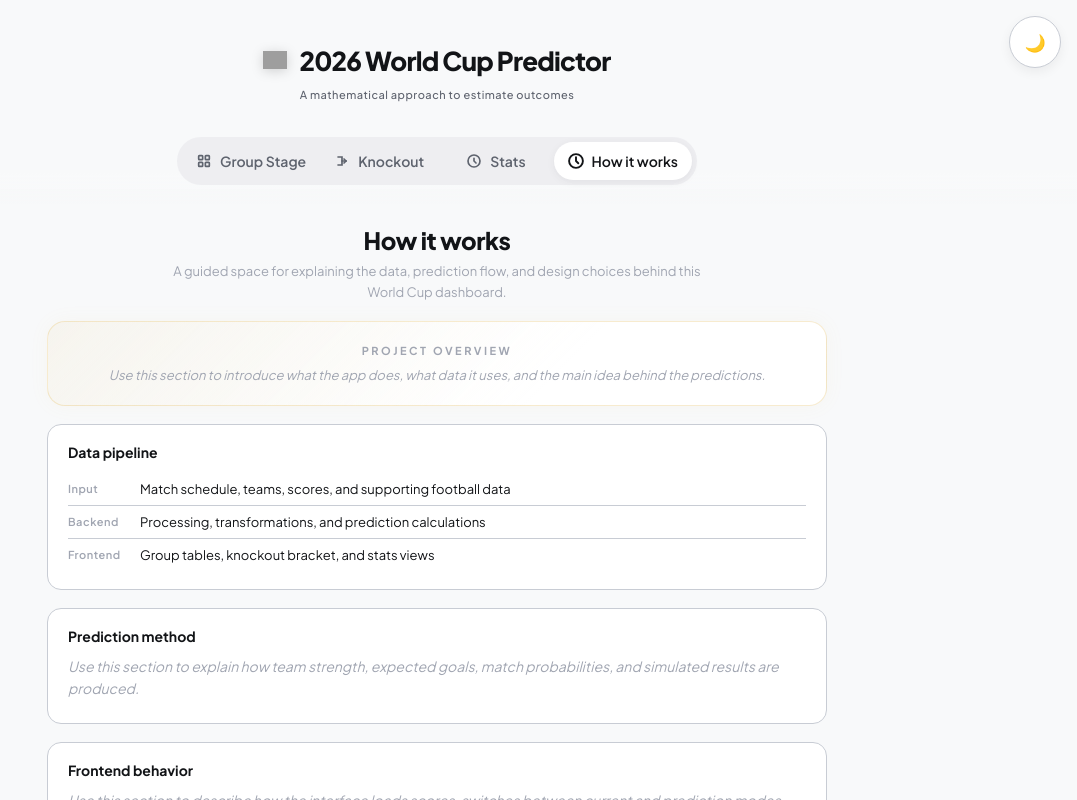
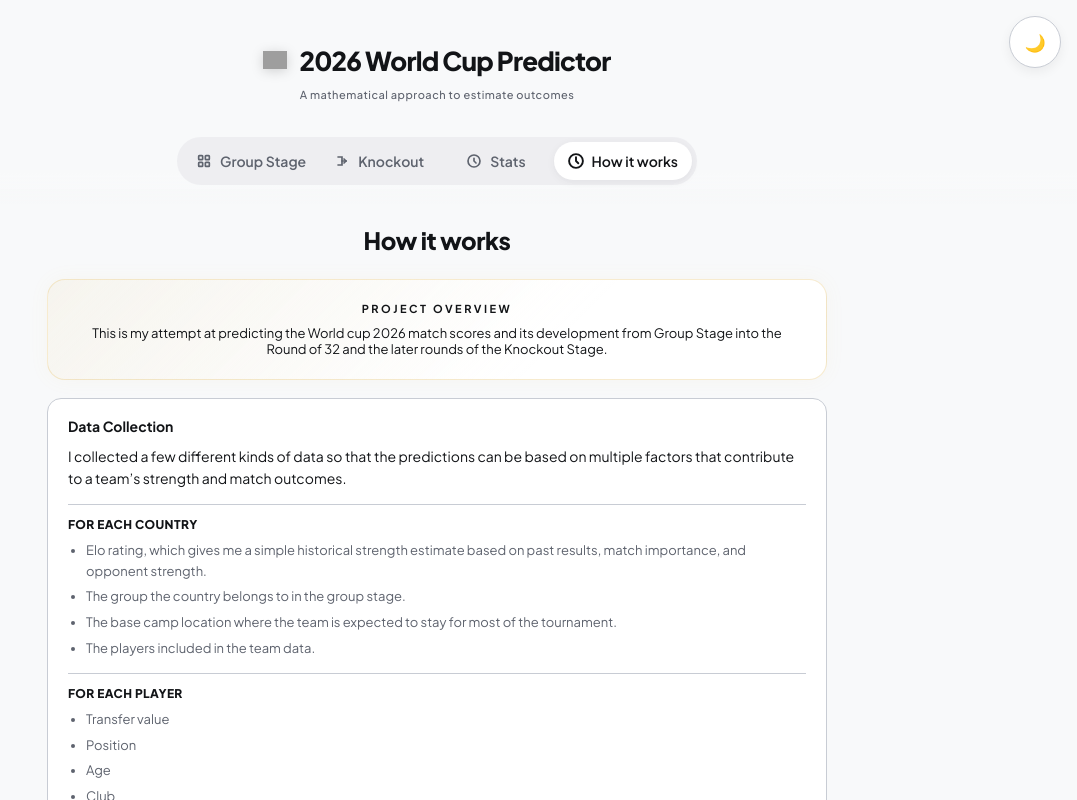
Before and after one commit to learntech0411/WorldCup2026, a React (Vite) app in the folder frontend/: page / in a window 1280 px wide. Both pictures are taken after a click on the button "How it works". Shown: the top 800 px of the page, without its empty margins (203-1280 px from the left). Built offline with nearby package versions, Linux system fonts and the light colour scheme; no server answers; grey boxes are pictures that could not be loaded.

Commit message:
wrote a short explanation of the important steps in my workflow

```diff
--- a/frontend/src/components/HowItWorks.jsx
+++ b/frontend/src/components/HowItWorks.jsx
@@ -1,50 +1,180 @@
 import styles from './HowItWorks.module.css';
+
+const countryData = [
+  'Elo rating, which gives me a simple historical strength estimate based on past results, match importance, and opponent strength.',
+  'The group the country belongs to in the group stage.',
+  'The base camp location where the team is expected to stay for most of the tournament.',
+  'The players included in the team data.',
+];
+
+const playerData = [
+  'Transfer value',
+  'Position',
+  'Age',
+  'Club',
+  'Whether the player is injured or available',
+];
+
+const matchData = [
+  'All 104 World Cup matches',
+  'The teams playing each match',
+  'Match date',
+  'Stadium',
+];
+
+const processingMultipliers = [
+  ['Age Mult', 'Players in different age ranges get adjusted. Experienced players get a small boost while very young players are treated more carefully since their transfer value also includes future potential.'],
+  ['Position Mult', 'Positions are weighted differently because a player’s role changes how much their value should affect the team.'],
+  ['Rank Mult', 'I rank players inside each national team. The top players keep the most weight, while players who are less likely to play get reduced weight.'],
+  ['Synergy Mult', 'Players from the same club get a small boost because they may already understand each other’s movement and style.'],
+];
+
+const matchPowerScoreParts = [
+  ['Base strength', 'This comes from the blended Elo and player utility value of the country.'],
+  ['Home boost', 'Mexico, the United States, and Canada get +100 Elo when they play in their own country.'],
+  ['Rest adjustment', 'I compare how many days each team had since its previous match. The team with less rest loses 15 Elo per missing rest day, while the team with more rest gets the same amount as a boost. If both teams have not played yet, this stays neutral.'],
+  ['Travel penalty', 'I use the Haversine distance to estimate travel. In the group stage, I measure from the team base camp to the match stadium. In the knockout stage, I use the previous knockout stadium if the team already played one; otherwise I use the base camp.'],
+  ['Timezone penalty', 'I subtract 5 Elo for every timezone crossed, and 1 Elo for every 500 km travelled.'],
+];
+
+const predictionSteps = [
+  ['Expected goals', 'I compare both match power scores and convert the difference into expected goals. If one team has a stronger score, its expected goals go up while the opponent’s expected goals go down. I also keep the values inside a reasonable range, so the model does not predict extreme results too easily.'],
+  ['Poisson probabilities', 'With the expected goals, I use a Poisson model to estimate how likely each scoreline is. This gives me probabilities for results like 0-0, 1-0, 2-1, and so on.'],
+  ['Dixon-Coles adjustment', 'I then apply a small Dixon-Coles adjustment, which helps football predictions handle very common low-score results like 0-0, 1-0, 0-1, and 1-1 a bit better.'],
+  ['Final prediction', 'From the scoreline matrix, I pick the most likely exact score and also sum the matrix into win probability for Team A, win probability for Team B, and draw probability.'],
+];
+
+const tournamentPredictionSteps = [
+  ['Group stage', 'I first predict all group matches, then build the group tables from those predicted scores. The table uses points, goal difference, goals scored, Elo, and team name as tie-breakers.'],
+  ['Round of 32', 'The first and second placed teams can be placed directly from the group tables. For third placed teams, I rank all third placed teams, take the best 8, and then out of 495 possible matchups, I find the matching one so each third-place team gets the correct opponent.'],
+  ['Knockout stage', 'After the Round of 32 is filled, I predict one round at a time. Winners move into the next matches, and if a predicted score is tied, the team with the higher winning probability advances. This continues until the final.'],
+];
 
 const HowItWorks = () => {
   return (
     <div className={styles.baselineCard}>
       <div className={styles.baselineHead}>
         <h2>How it works</h2>
-        <p className={styles.baselineSub}>
-          A guided space for explaining the data, prediction flow, and design choices behind this World Cup dashboard.
-        </p>
       </div>
 
       <div className={styles.baselineChampCard}>
         <div className={styles.blChampLabel}>Project overview</div>
         <p className={styles.blPending}>
-          Use this section to introduce what the app does, what data it uses, and the main idea behind the predictions.
+          This is my attempt at predicting the World cup 2026 match scores and its development from Group Stage into the Round of 32 and the later rounds of the Knockout Stage.
         </p>
       </div>
 
-      <div className={styles.blPathCard}>
-        <h3>Data pipeline</h3>
-        <div className={styles.blPathRow}>
-          <span className={styles.blStage}>Input</span>
-          <span className={styles.blMatch}>Match schedule, teams, scores, and supporting football data</span>
+      <div className={styles.blCompareCard}>
+        <h3>Data Collection</h3>
+        <p className={styles.blPending}>
+          I collected a few different kinds of data so that the predictions can be based on multiple factors that contribute to a team’s strength and match outcomes.
+        </p>
+
+        <div className={styles.dataGroup}>
+          <h4>For each country</h4>
+          <ul>
+            {countryData.map((item) => <li key={item}>{item}</li>)}
+          </ul>
         </div>
-        <div className={styles.blPathRow}>
-          <span className={styles.blStage}>Backend</span>
-          <span className={styles.blMatch}>Processing, transformations, and prediction calculations</span>
+
+        <div className={styles.dataGroup}>
+          <h4>For each player</h4>
+          <ul>
+            {playerData.map((item) => <li key={item}>{item}</li>)}
+          </ul>
         </div>
-        <div className={styles.blPathRow}>
-          <span className={styles.blStage}>Frontend</span>
-          <span className={styles.blMatch}>Group tables, knockout bracket, and stats views</span>
+
+        <div className={styles.dataGroup}>
+          <h4>For the tournament schedule</h4>
+          <ul>
+            {matchData.map((item) => <li key={item}>{item}</li>)}
+          </ul>
+        </div>
+
+        <p className={styles.blPending}>
+          For stadiums and base camps, I also used GeoPy to get latitude and longitude, then used those coordinates to calculate the local timezone.
+        </p>
+      </div>
+
+      <div className={styles.blCompareCard}>
+        <h3>Data Processing</h3>
+        <p className={styles.blPending}>
+          The player transfer value is my starting point, but I did not want to use it directly. A player can be expensive without being equally useful for this specific World Cup, so I transform the value first.
+        </p>
+
+        <div className={styles.dataGroup}>
+          <h4>Player utility value</h4>
+          <p className={styles.blPending}>
+            I start with each player’s market value, then apply a few multipliers to estimate how useful that player could be for the tournament.
+          </p>
+          <ul>
+            {processingMultipliers.map(([label, text]) => (
+              <li key={label}>
+                <strong>{label}:</strong> {text}
+              </li>
+            ))}
+          </ul>
+        </div>
+
+        <div className={styles.dataGroup}>
+          <h4>Injuries</h4>
+          <p className={styles.blPending}>
+            If a player is marked as injured, I set their value to 0 because they are very unlikely to help the team in the matches.
+          </p>
+        </div>
+
+        <div className={styles.dataGroup}>
+          <h4>Team strength</h4>
+          <p className={styles.blPending}>
+            After calculating the player utility values, I sum them up for each country. Then I blend that team utility with the country’s Elo rating, so the final strength uses both squad quality and historical team performance.
+          </p>
+        </div>
+
+        <div className={styles.dataGroup}>
+          <h4>Match power score</h4>
+          <p className={styles.blPending}>
+            For every match, I calculate a power score for Team A and Team B based on the match id and the two countries playing.
+          </p>
+          <ul>
+            {matchPowerScoreParts.map(([label, text]) => (
+              <li key={label}>
+                <strong>{label}:</strong> {text}
+              </li>
+            ))}
+          </ul>
+          <p className={styles.blPending}>
+            The result is <strong>Match_Power_Score_A</strong> and <strong>Match_Power_Score_B</strong>, which are then used for the match prediction.
+          </p>
         </div>
       </div>
 
       <div className={styles.blCompareCard}>
-        <h3>Prediction method</h3>
+        <h3>Prediction</h3>
         <p className={styles.blPending}>
-          Use this section to explain how team strength, expected goals, match probabilities, and simulated results are produced.
+          Once the match power scores are ready, I turn them into actual match predictions. I wanted this part to stay understandable, so the idea is: estimate how many goals each team is expected to score, then use those goal expectations to calculate the most likely result.
         </p>
-      </div>
 
-      <div className={styles.blCompareCard}>
-        <h3>Frontend behavior</h3>
-        <p className={styles.blPending}>
-          Use this section to describe how the interface loads scores, switches between current and prediction modes, and updates the bracket.
-        </p>
+        <div className={styles.dataGroup}>
+          <h4>Predicting one match</h4>
+          <ul>
+            {predictionSteps.map(([label, text]) => (
+              <li key={label}>
+                <strong>{label}:</strong> {text}
+              </li>
+            ))}
+          </ul>
+        </div>
+
+        <div className={styles.dataGroup}>
+          <h4>Predicting the tournament flow</h4>
+          <ul>
+            {tournamentPredictionSteps.map(([label, text]) => (
+              <li key={label}>
+                <strong>{label}:</strong> {text}
+              </li>
+            ))}
+          </ul>
+        </div>
       </div>
     </div>
   );
--- a/frontend/src/components/HowItWorks.module.css
+++ b/frontend/src/components/HowItWorks.module.css
@@ -39,7 +39,7 @@
 .blChampLabel {
   font-size: 11px;
   letter-spacing: 2.5px;
-  color: var(--ink-light);
+  color: var(--ink-dark);
   font-weight: 700;
   text-transform: uppercase;
   margin-bottom: 10px;
@@ -152,6 +152,38 @@
   line-height: 1.6;
 }
 
+.dataGroup {
+  margin-top: 14px;
+  padding-top: 12px;
+  border-top: 1px solid var(--line-delicate);
+}
+
+.dataGroup h4 {
+  margin: 0 0 8px;
+  color: var(--ink-dark);
+  font-size: 12px;
+  font-weight: 800;
+  letter-spacing: 0.4px;
+  text-transform: uppercase;
+}
+
+.dataGroup ul {
+  margin: 0;
+  padding-left: 18px;
+  color: var(--ink-medium);
+  font-size: 13px;
+  line-height: 1.6;
+}
+
+.dataGroup li {
+  margin: 5px 0;
+}
+
+.dataGroup strong {
+  color: var(--ink-dark);
+  font-weight: 800;
+}
+
 .blSame {
   color: var(--accent-success);
   font-weight: 700;
@@ -162,7 +194,6 @@
 }
 
 .blPending {
-  color: var(--ink-light);
-  font-style: italic;
+  color: var(--ink-dark);
   font-size: 13px;
 }
```
